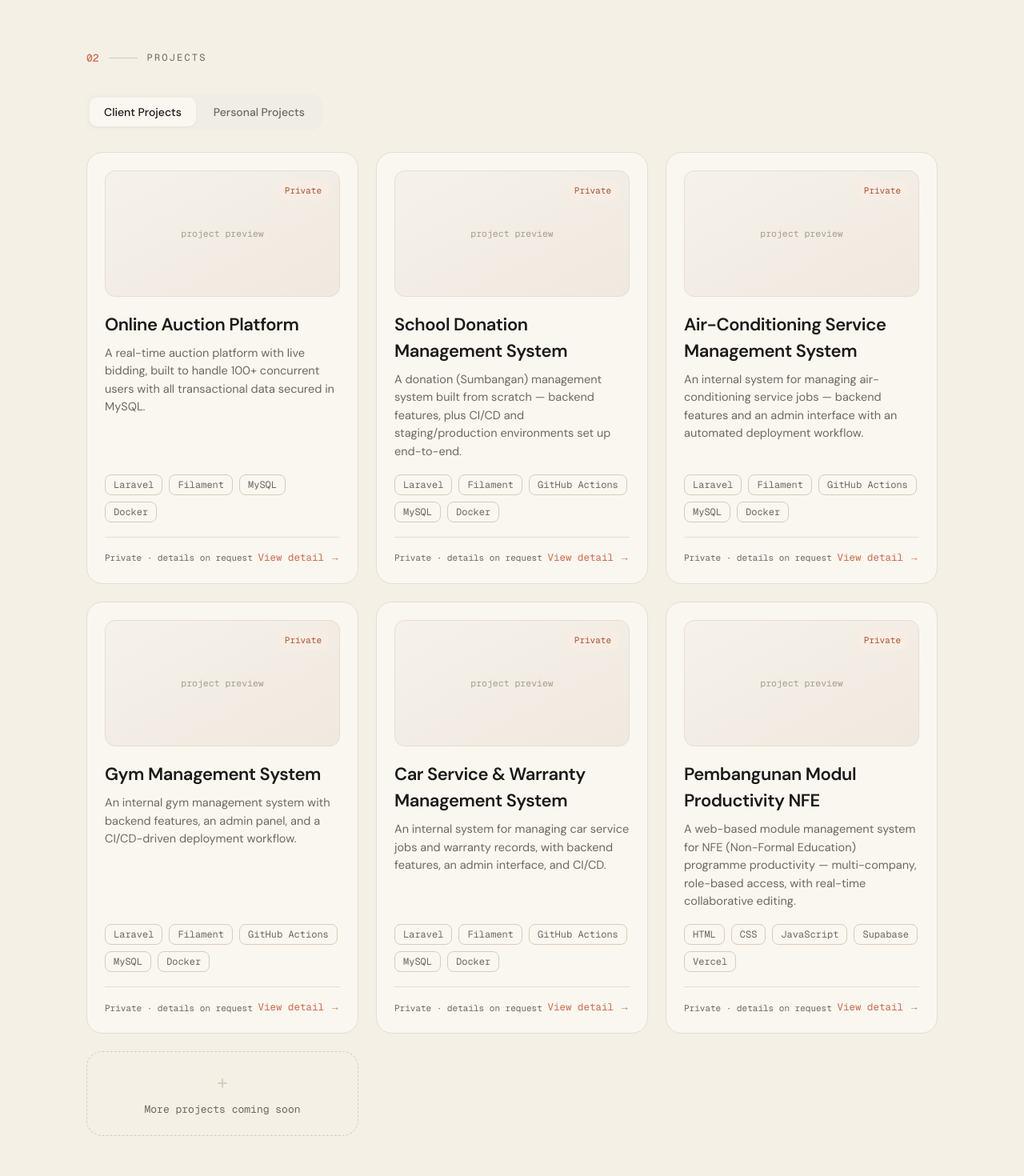
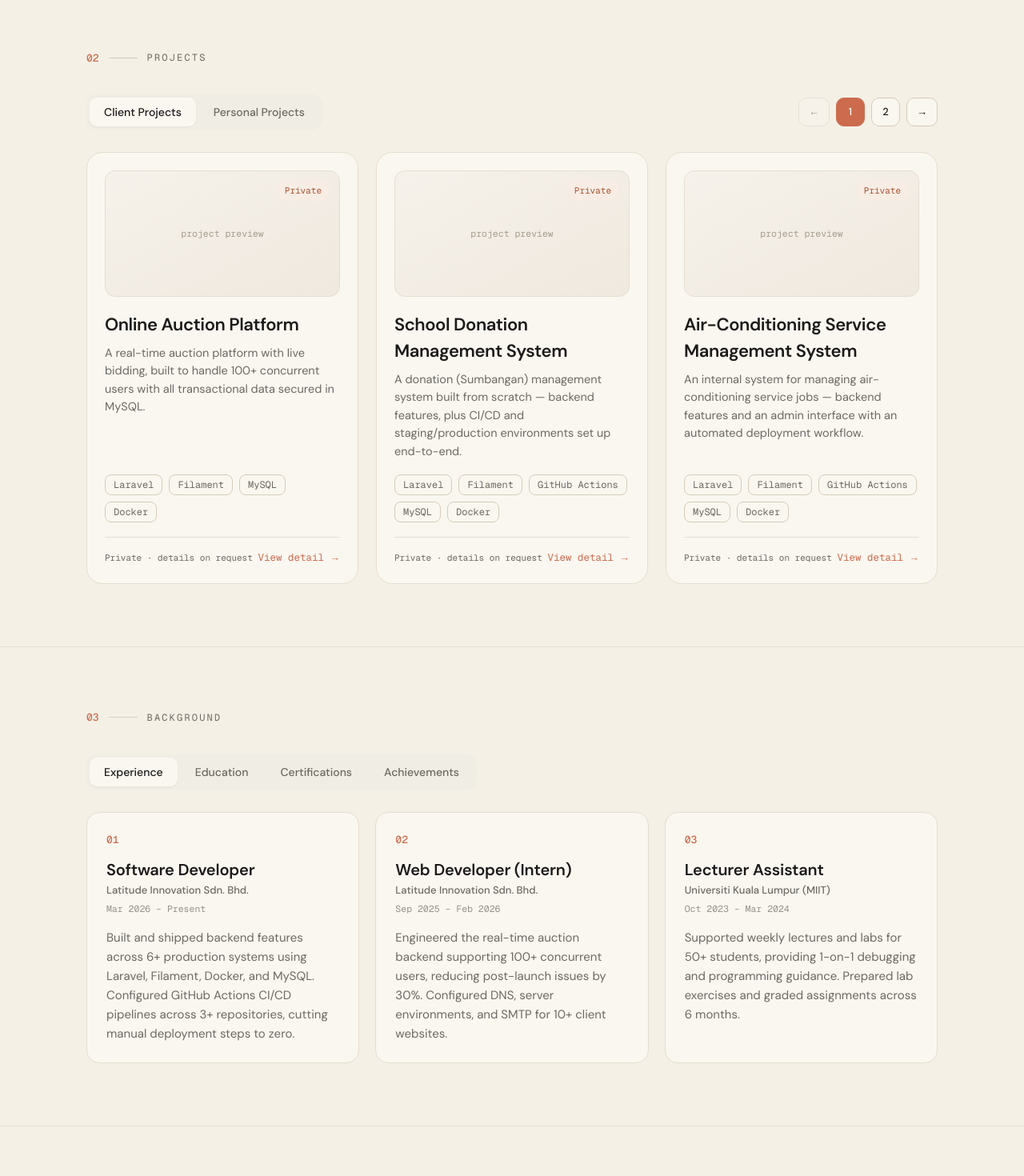
Before and after one commit to NikFarees/fareeslab-portfolio, a Next.js app: page / in a window 1280 px wide. Shown: the part 1040-2510 px from the top of the page at 80% size. Built offline with nearby package versions, Linux system fonts and the light colour scheme.

Commit message:
projects layout tweak

```diff
--- a/components/Projects.tsx
+++ b/components/Projects.tsx
@@ -4,7 +4,7 @@ import { useState } from "react";
 import { projectsByCategory, type ProjectCategory } from "@/data/projects";
 import Reveal from "./Reveal";
 import SectionTag from "./SectionTag";
-import ProjectCard, { GhostCard } from "./ProjectCard";
+import ProjectCard from "./ProjectCard";
 
 const TABS: ProjectCategory[] = ["Client Project", "Personal Project"];
 const TAB_LABEL: Record<ProjectCategory, string> = {
@@ -12,8 +12,8 @@ const TAB_LABEL: Record<ProjectCategory, string> = {
   "Personal Project": "Personal Projects",
 };
 
-const DESKTOP_PER_PAGE = 6; // 3 cols × 2 rows
-const MOBILE_PER_PAGE = 2; // 1 col × 2 rows
+const DESKTOP_PER_PAGE = 3; // 3 cols × 1 row
+const MOBILE_PER_PAGE = 1; // 1 col × 1 row
 
 export default function Projects() {
   const [active, setActive] = useState<ProjectCategory>("Client Project");
@@ -31,9 +31,6 @@ export default function Projects() {
 
   const desktopItems = items.slice((desktopPage - 1) * DESKTOP_PER_PAGE, desktopPage * DESKTOP_PER_PAGE);
   const mobileItems = items.slice((mobilePage - 1) * MOBILE_PER_PAGE, mobilePage * MOBILE_PER_PAGE);
-
-  const isLastDesktopPage = desktopPage === totalDesktopPages || totalDesktopPages === 0;
-  const isLastMobilePage = mobilePage === totalMobilePages || totalMobilePages === 0;
 
   const switchTab = (tab: ProjectCategory) => {
     setActive(tab);
@@ -82,7 +79,6 @@ export default function Projects() {
           {desktopItems.map((p) => (
             <ProjectCard key={p.slug} project={p} />
           ))}
-          {isLastDesktopPage && <GhostCard />}
         </Reveal>
 
         {/* Mobile grid */}
@@ -90,7 +86,6 @@ export default function Projects() {
           {mobileItems.map((p) => (
             <ProjectCard key={p.slug} project={p} />
           ))}
-          {isLastMobilePage && <GhostCard />}
         </Reveal>
 
         {/* Mobile pagination — stays at the bottom */}
```
